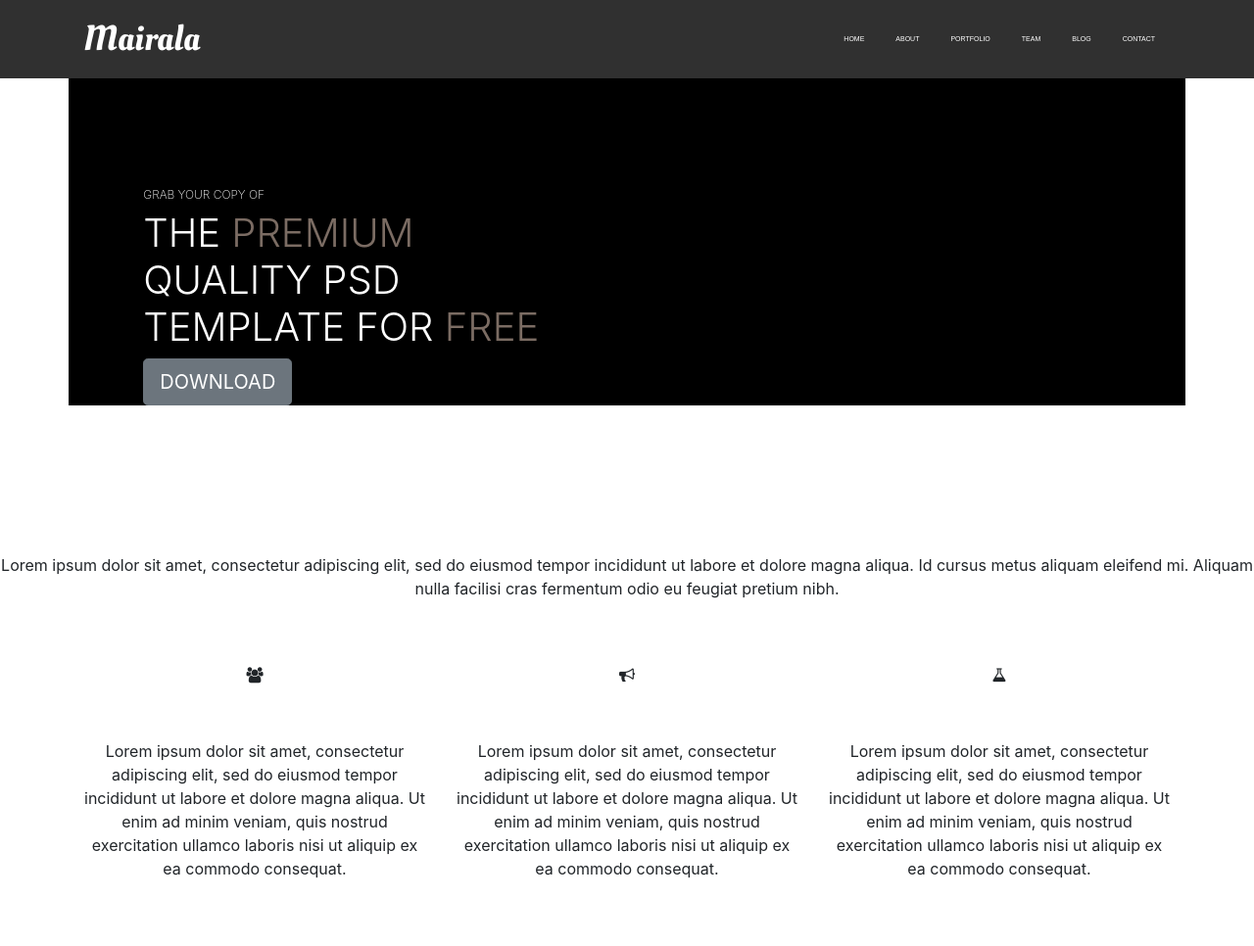
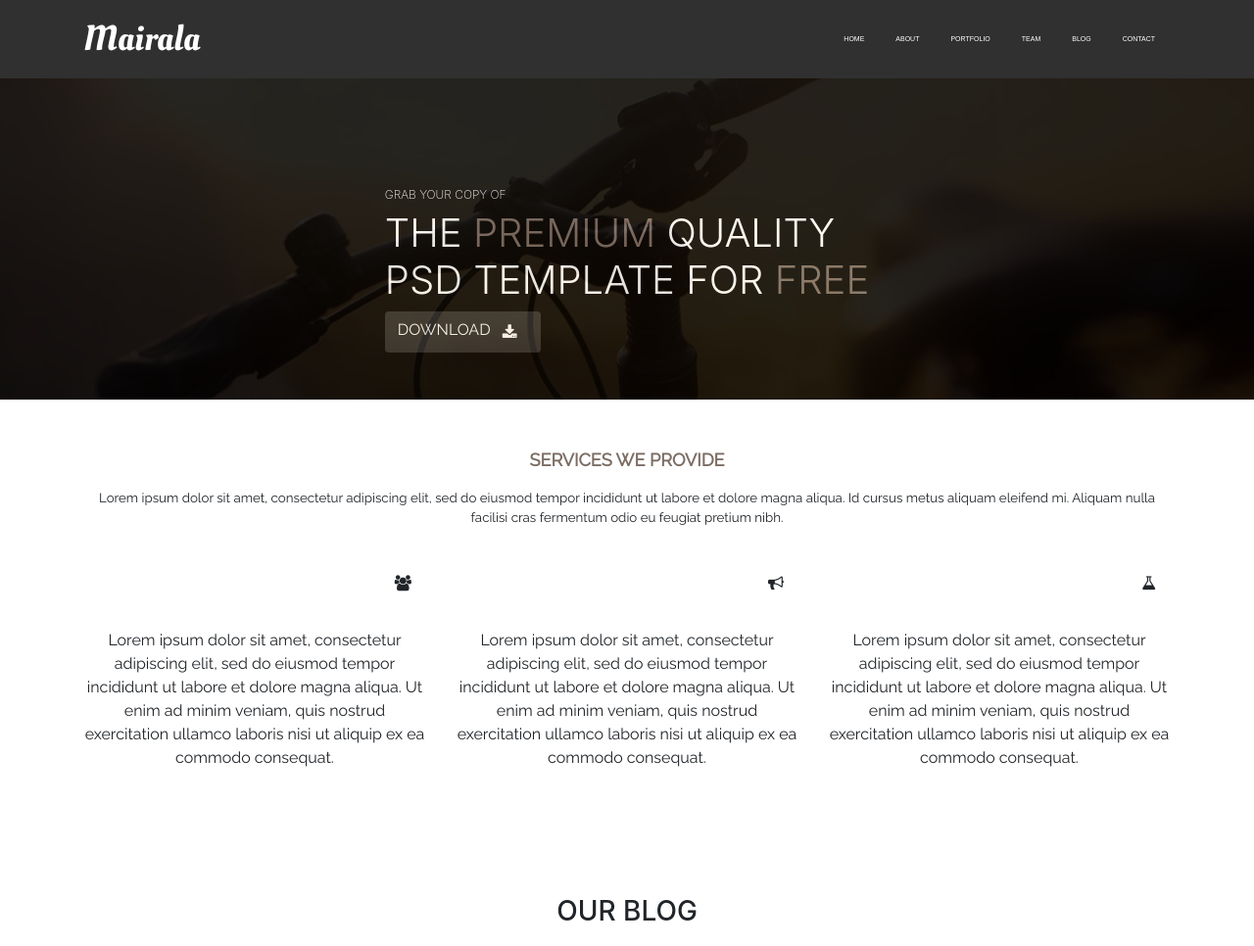
Before and after one commit to halebeau/sunnybyte-test, a website: page index.html in a window 1280 px wide. Shown: the top 966 px of the page at 98% size. Drawn offline with nearby package versions, Linux system fonts and the light colour scheme.

Commit message:
services section

```diff
--- a/index.html
+++ b/index.html
@@ -2,7 +2,7 @@
 <html lang="en">
 
     <head>
-        <title>Mairala</title>
+        <title>MAIRALA</title>
         <!-- Required meta tags -->
         <meta charset="utf-8">
         <meta name="viewport" content="width=device-width, initial-scale=1, shrink-to-fit=no">
@@ -14,8 +14,7 @@
         <!-- Style -->
         <link rel="stylesheet" href="main.css">
         <link rel="stylesheet" href="https://stackpath.bootstrapcdn.com/font-awesome/4.7.0/css/font-awesome.min.css">
-        <link href="https://fonts.googleapis.com/css2?family=Oleo+Script&display=swap" rel="stylesheet">    </head>
-
+        <link href="https://fonts.googleapis.com/css2?family=Oleo+Script&family=Raleway&display=swap" rel="stylesheet">
     <body>
         <!-- NavBar -->
         <nav class="navbar navbar-expand-sm fixed-top">
@@ -46,17 +45,17 @@
         </nav>
 
         <!-- BODY -->
-        <section class="home container mb-5" style="background-color: black;">
-            <div class="row row-content mt-5">
+        <section class="home">
+            <div class="color-overlay">
+            <div class="row row-content">
                 <div class="col-lg-6 mt-5 py-5 pl-5"></div>
             </div>
-            <div class="col-lg-6 my-auto">
-                <div class="row">
-                    <div class="home-content offset-lg-1 col-lg-10 overflow-hidden">
+            <div class="col">
+                <div class="row d-flex justify-content-center py-5">
+                <div class="home-content">
                         <h6>grab your copy of</h6>
-                        <h1>the <span class="greyText">premium</span> quality psd template for <span class="greyText">free</span></h1>
-                        <button class="btn btn-lg btn-secondary" type="button" id="dropdownMenuButton"
-                            data-toggle="dropdown" aria-haspopup="true" aria-expanded="false">DOWNLOAD
+                        <h1>the <span class="greyText">premium</span> quality <br> psd template for <span class="greyText">free</span></h1>
+                        <button class="btn btn-md"><i class="fa fa-download"></i>download
                         </button>
                     </div>
                 </div>
@@ -65,13 +64,16 @@
 
         <!-- SERVICES -->
         <section>
-            <div class="text-center py-5">
-                <h6 class="py-3">SERVICES WE PROVIDE</h6>
-                <div class="mx-auto heading-line"></div>
-                <p>Lorem ipsum dolor sit amet, consectetur adipiscing elit, sed do eiusmod tempor incididunt ut labore
+            <div class="container text-center">
+            <div class="row-services d-flex justify-content-center pt-5 pb-3">services we provide</div>
+                <div class="row-text pb-5">Lorem ipsum dolor sit amet, consectetur adipiscing elit, sed do eiusmod tempor incididunt ut labore
                     et dolore magna aliqua. Id cursus metus aliquam eleifend mi. Aliquam nulla facilisi cras fermentum
-                    odio eu feugiat pretium nibh.</p>
-            </div>
+                    odio eu feugiat pretium nibh.</div>
+
+        </div>
+    </section>
+
+
             <div class="container">
                 <div class="row">
                     <div class="col-md-4 text-center">
--- a/main.css
+++ b/main.css
@@ -20,13 +20,12 @@ a {
 
 a:hover {
     color: rgb(123, 108, 99);
-    border-bottom: 1px solid;
+    border-bottom: 5px solid;
 }
 
 a:active {
-    color: rgb(123, 108, 99);
-    border-bottom: 1px solid;
-    border-wi
+    color: lightsteelblue;
+    border-bottom: 5px solid;
 }
 
 .navbar-brand {
@@ -52,3 +51,49 @@ h1 {
 .greyText {
     color: rgb(123, 108, 99);
 }
+
+/* BODY */
+
+.home {
+    background: url('../img/bikehundles.jpg');
+    background-color: rgba(48, 48, 48, 100%);
+    position: relative;
+}
+
+.color-overlay {
+    width: 100%;
+    height: 100%;
+    background: #000;
+    opacity: .85;
+    position: relative;
+}
+
+.btn {
+    color: white;
+    background-color:rgba(48, 48, 48, 90%);
+    text-transform: uppercase;
+    font-family: 'Raleway', sans-serif;
+}
+
+.fa {
+    float: right;
+    padding: inherit;
+}
+
+/* SERVICES */
+
+.row-services {
+    text-transform: uppercase;
+    color: rgb(123, 108, 99);
+    font-size: 18px;
+    font-weight: bold;
+}
+
+.container {
+    font-family: 'Raleway', sans-serif;
+}
+
+.row-text {
+    font-family: 'Raleway', sans-serif;
+    font-size: smaller;
+}
```
Also changed, not shown: 1 other file.
